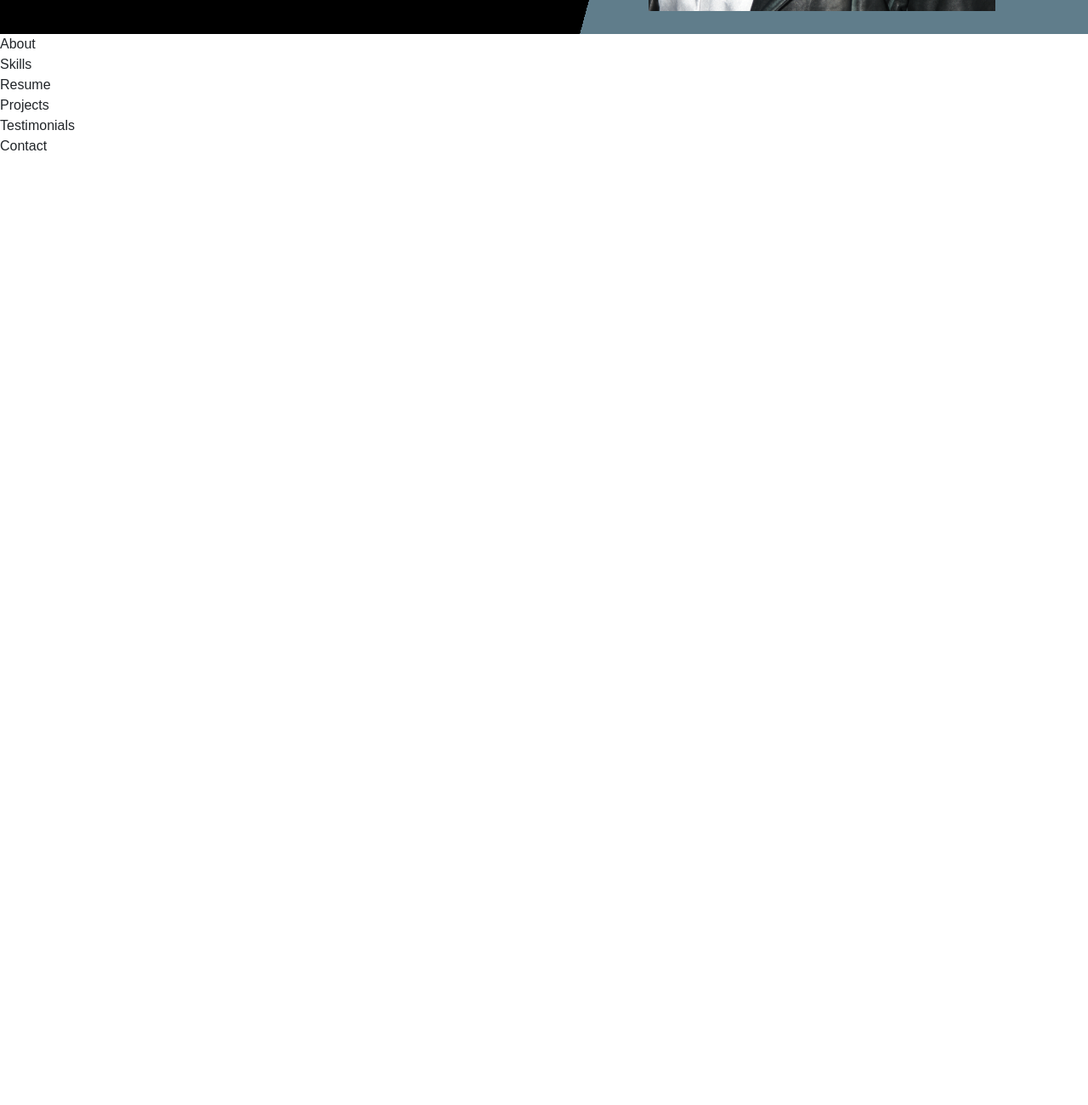
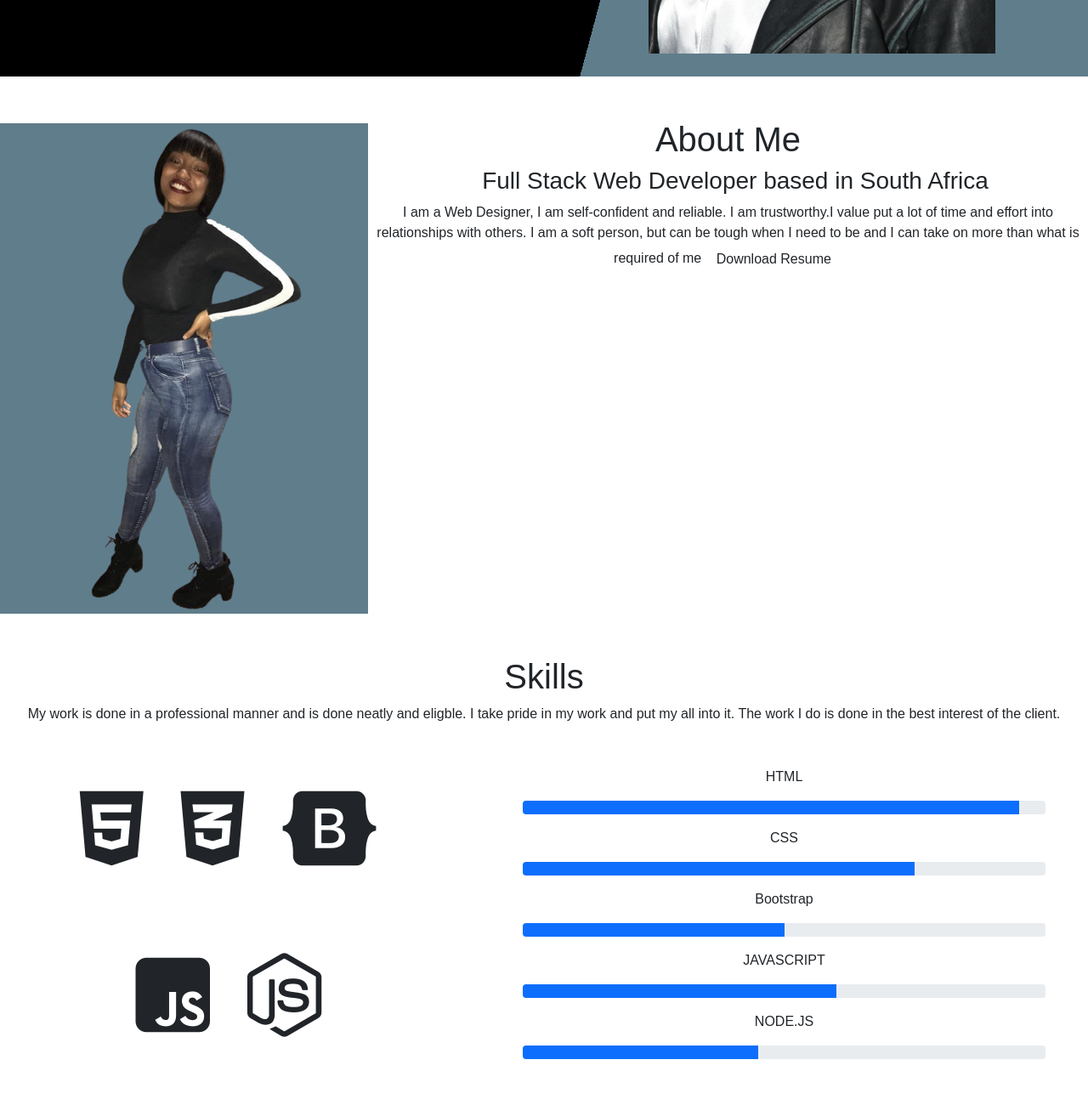
Before and after one commit to Camie0903/A_Portfolio, a plain HTML site: page index.html in a window 1280 px wide. Shown: the part 760-2060 px from the top of the page at 85% size. Before the commit the page ends 944 px from the top, so only its background shows below. Drawn offline with nearby package versions, Linux system fonts and the light colour scheme.

Commit message:
first changes

```diff
--- a/index.html
+++ b/index.html
@@ -6,14 +6,16 @@
     <meta name="viewport" content="width=device-width, initial-scale=1.0">
     <title>Document</title>
     <link rel="stylesheet" href="styles.css">
-    <link href="https://cdn.jsdelivr.net/npm/bootstrap@5.1.3/dist/css/bootstrap.min.css" rel="stylesheet" integrity="sha384-1BmE4kWBq78iYhFldvKuhfTAU6auU8tT94WrHftjDbrCEXSU1oBoqyl2QvZ6jIW3" crossorigin="anonymous">
-
+    <link href="https://cdn.jsdelivr.net/npm/bootstrap@5.1.3/dist/css/bootstrap.min.css"
+    rel="stylesheet" integrity="sha384-1BmE4kWBq78iYhFldvKuhfTAU6auU8tT94WrHftjDbrCEXSU1oBoqyl2QvZ6jIW3"
+    crossorigin="anonymous">
+    <script src="https://kit.fontawesome.com/5d5fd894ec.js" crossorigin="anonymous"></script>
 </head>
 <body>
     <nav class="navbar navbar-dark fixed-top navbar-expand-md">
         <div class="container-lg">
               <!-- navbar brand / title -->
-            <a class="navbarb" href="#intro">
+            <a class="navbarb" href="#home">
                 <span class="text-light fw-bold"> Cameron. </span>
             </a>
               <!-- toggle button for mobile nav -->
@@ -48,7 +50,9 @@
         </div>
         </div>
     </nav>
+            <!-- END OF NAVBAR -->
 
+            <!-- LANDING -->
 <section id="home">
     <div1 class="container">
         <div class="row">
@@ -104,9 +108,107 @@
 
 
 </section>
+        <!-- END OF LANDING -->
 
-    <section id="about">About</section>
-    <section id="skills">Skills</section>
+        <!-- ABOUT -->
+        <section id="about">
+            <div>
+                <img class="about_img" src="./images/about.png" alt="about picture">
+            </div>
+            <div class="about_words">
+                <h1 class="about_words">About Me</h1>
+                <h3 class="abt_wrds">Full Stack Web Developer based in South Africa</h3>
+                I am a Web Designer, I am  self-confident and reliable. I am trustworthy.I value put a lot of time and effort into relationships with others. I am a soft person, but can be tough when I need to be and I can take on more than what is required of me
+                <a class="btn line-btn-dark btn-icon btn-radius" href="Curriculum Vitae of Cameron Tamboer.pdf" title=""<i class="fa fa-download" download></i> Download Resume</a>
+            </div>
+        </section>
+        <!-- END OF ABOUT -->
+
+        <section id="skills">
+            <h1>Skills</h1>
+            <div>
+                My work is done in a professional manner and is done neatly and eligble. I take pride in
+                my work and put my all into it. The work I do is done in the best interest of the client.
+            </div>
+        <div class="skills">
+            <div id="icons">
+                <div class="ic1">
+                    <i class="fa-brands fa-html5"></i>
+                </div>
+                <div class="ic2">
+                    <i class="fa-brands fa-css3-alt"></i>
+                </div>
+                <div class="ic3">
+                    <i class="fa-brands fa-bootstrap"></i>
+                </div>
+                <div class="ic4">
+                    <i class="fa-brands fa-js-square"></i>
+                </div>
+                <div class="ic5">
+                    <i class="fa-brands fa-node-js"></i>
+                </div>
+            </div>
+            <div class="progress_bar skill-mf mb-5">
+                    <span>HTML</span> <span class="pull-right"></span>
+            <div class="progress mb-3 mt-3">
+                <div
+                    class="progress-bar"
+                    role="progressbar"
+                    style="width: 95%"
+                    aria-valuenow="85"
+                    aria-valuemin="0"
+                    aria-valuemax="100">
+                </div>
+                </div>
+                    <span>CSS</span> <span class="pull-right"></span>
+                <div class="progress mb-3 mt-3">
+                <div
+                    class="progress-bar"
+                    role="progressbar"
+                    style="width: 75%"
+                    aria-valuenow="75"
+                    aria-valuemin="0"
+                    aria-valuemax="100">
+                </div>
+                </div>
+                    <span>Bootstrap</span> <span class="pull-right"></span>
+                <div class="progress mb-3 mt-3">
+                  <div
+                    class="progress-bar"
+                    role="progressbar"
+                    style="width: 50%"
+                    aria-valuenow="50"
+                    aria-valuemin="0"
+                    aria-valuemax="100">
+                  </div>
+                </div>
+                    <span>JAVASCRIPT</span> <span class="pull-right"></span>
+                <div class="progress mb-3 mt-3">
+                  <div
+                    class="progress-bar"
+                    role="progressbar"
+                    style="width: 60%"
+                    aria-valuenow="90"
+                    aria-valuemin="0"
+                    aria-valuemax="100">
+                  </div>
+                </div>
+                    <span>NODE.JS</span> <span class="pull-right"></span>
+                <div class="progress mt-3">
+                  <div
+                    class="progress-bar"
+                    role="progressbar"
+                    style="width: 45%"
+                    aria-valuenow="90"
+                    aria-valuemin="0"
+                    aria-valuemax="100">
+                  </div>
+                </div>
+              </div>
+        </div>
+        </section>
+        <!-- END OF SKILLS -->
+
     <section id="resume">Resume</section>
     <section id="projects">Projects</section>
     <section id="testimonials">Testimonials</section>
--- a/styles.css
+++ b/styles.css
@@ -63,3 +63,80 @@ ul{
     display: flex;
     margin-top: 29%;
 }
+
+.word_landing{
+    position: relative;
+    color: white;
+    display: flex;
+    margin-top: 29%;
+}
+#about{
+    display: flex;
+}
+.about_img{
+    margin-top: 5px;
+}
+.about_words{
+    text-align: center;
+}
+.abt_wrds{
+    flex-wrap: wrap;
+    margin-left: 2%;
+}
+.btn {
+    background-color: DodgerBlue;
+    border: none;
+    color: white;
+    padding: 12px 30px;
+    cursor: pointer;
+    font-size: 20px;
+}
+#skills{
+    text-align: center;
+}
+
+.progress_bar{
+    width: 50%;
+}
+.skills{
+    display: flex;
+    flex-wrap: wrap;
+    justify-content: space-between;
+    margin-top: 50px;
+    margin-right: 50px;
+}
+
+#icons{
+    display: flex;
+    justify-content: center;
+    flex-wrap: wrap;
+    margin-left: 50px;
+}
+i:hover{
+    color: cadetblue;
+    box-shadow: rgba(0, 0, 0, 0.35) 0px 5px 15px;
+    border-radius: 10px;
+    padding: 10px;
+    transition: ease;
+}
+.fa-brands{
+    font-size: 100px;
+}
+.ic1{
+    padding: 5%;
+}
+.ic2{
+    padding: 5%;
+}
+.ic3{
+    padding: 5%;
+}
+.ic4{
+    padding: 5%;
+}
+.ic5{
+    padding: 5%;
+}
+section{
+    margin-top: 50px;
+}
```
Also changed, not shown: images/about.png (added).
